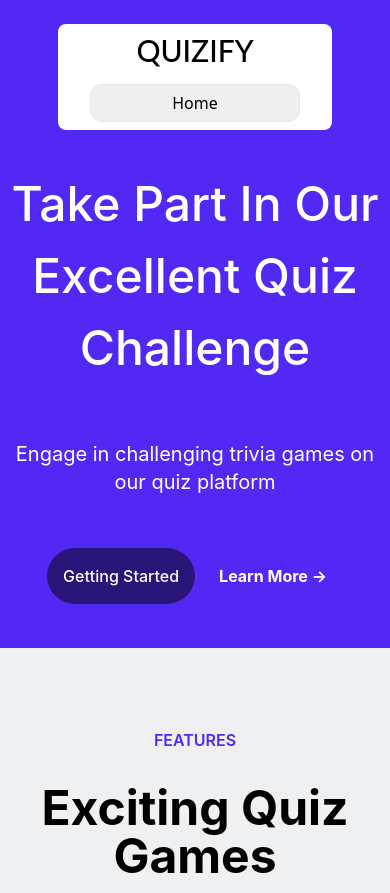
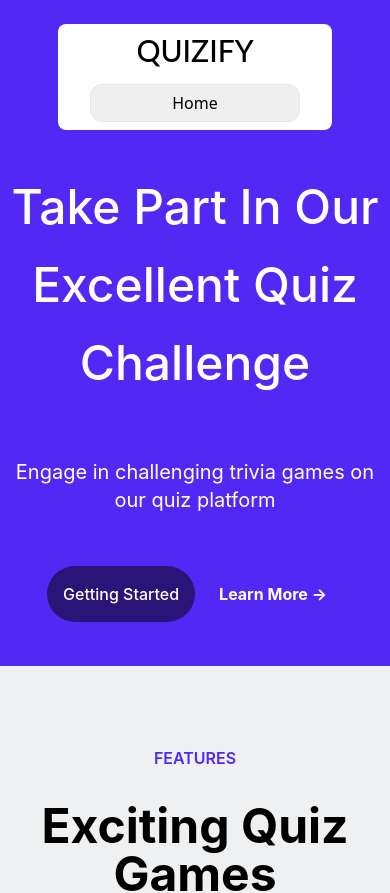
Before and after one commit to SM0718/QUIZIFY, a React (Vite) app: page / in a window 390 px wide. Shown: the top 893 px of the page. Built offline with nearby package versions, Linux system fonts and the light colour scheme.

Commit message:
Update Home.jsx

```diff
--- a/src/components/home/Home.jsx
+++ b/src/components/home/Home.jsx
@@ -13,7 +13,7 @@ function Home() {
     <div className="w-full h-auto bg-[#5228f5] font-['Inter'] flex flex-col gap-10 text-center justify-evenly my-10">
 
         <div className=''>
-            <h1 className= "p-2 text-white text-5xl sm:text-7xl leading-normal font-medium">
+            <h1 className= "p-2 text-white text-5xl sm:text-7xl leading-relaxed font-medium">
                 Take Part In Our
                 <br />
                 Excellent Quiz Challenge
```
